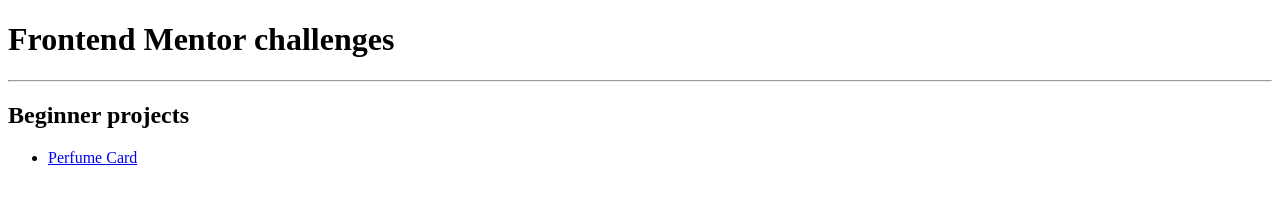
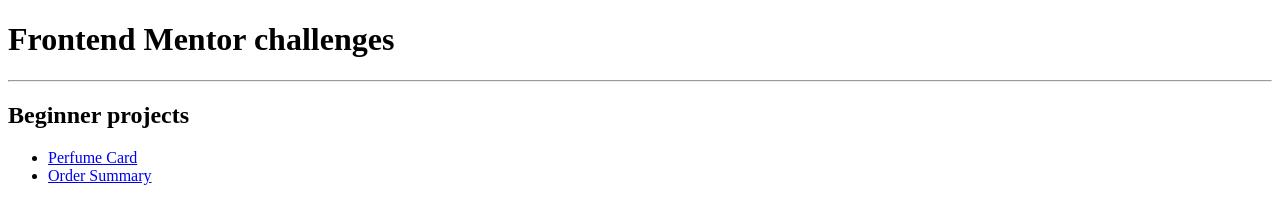
Before and after one commit to abhay-bc/frontendmentor, a plain HTML site: page index.html in a window 1280 px wide. Drawn offline with Linux system fonts and the light colour scheme.

Commit message:
link order summary

```diff
--- a/index.html
+++ b/index.html
@@ -12,6 +12,7 @@
     <h2>Beginner projects</h2>
     <ul>
         <li><a href="./perfume-card/index.html">Perfume Card</a></li>
+        <li><a href="./order-summary/index.html">Order Summary<a></li>
     </ul>
 </body>
 </html>
```
